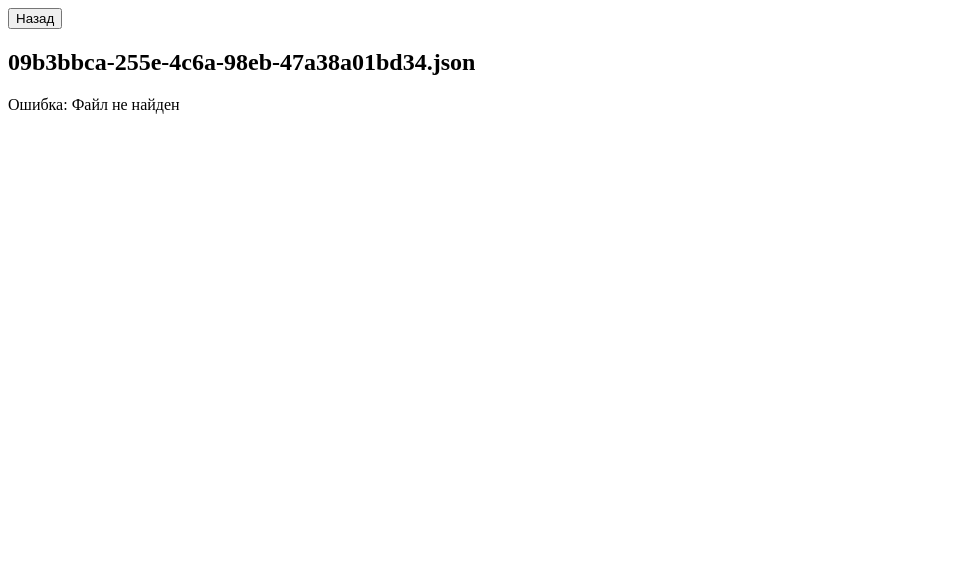
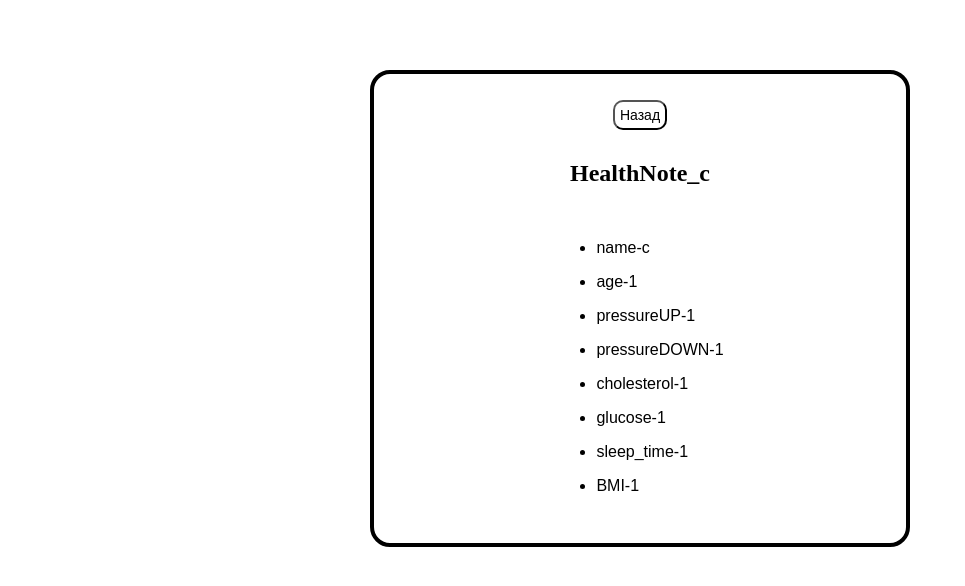
Before and after one commit to FedoseykinaDaria/lab3, a Django app: page /show/09b3bbca-255e-4c6a-98eb-47a38a01bd34.json/ in a window 1280 px wide. Shown: the top 586 px of the page, without its empty margins (0-965 px from the left). Run offline with Django 5.2, Linux system fonts and the light colour scheme.

Commit message:
Fix adding files and styles

```diff
--- /dev/null
+++ b/Health/health.json
@@ -0,0 +1,24 @@
+{
+    "e13a4512-3ad8-430a-856f-22cd6fcd786f.json": {
+        "name": "a",
+        "age": 1,
+        "pressureUP": 1,
+        "pressureDOWN": 1,
+        "cholesterol": 1,
+        "glucose": 1,
+        "sleep_time": 1,
+        "BMI": 1,
+        "title": "HealthNote_a"
+    },
+    "09b3bbca-255e-4c6a-98eb-47a38a01bd34.json": {
+        "name": "c",
+        "age": 1,
+        "pressureUP": 1,
+        "pressureDOWN": 1,
+        "cholesterol": 1,
+        "glucose": 1,
+        "sleep_time": 1,
+        "BMI": 1,
+        "title": "HealthNote_c"
+    }
+}
--- /dev/null
+++ b/health_tracker/templates/base.html
@@ -0,0 +1,40 @@
+<!DOCTYPE html>
+<html>
+    <head>
+        <meta charset="utf-8"/>
+        <title> {% block title %} {% endblock title %} </title>
+        <style>
+            h1{
+                font-size: 32px;
+                font-family: sans-serif;
+            }
+            p{
+                font-size: 16px;
+                font-family: sans-serif;
+            }
+            .content_block{
+                border-color: black;
+                border-style: solid;
+                border-radius: 20px;
+                border-width: 4px;
+                display: flex;
+                flex-direction: column;
+                flex-wrap: wrap;
+                padding: 16px;
+                align-items: center;
+                width:500px;
+                margin: auto;
+                margin-top: 70px;
+            }
+            button{
+                margin: 10px;
+                padding: 5px;
+                border-radius: 10px;
+                font-size: 14px;
+                background-color: white;
+            }
+        </style>
+    </head>
+    <body>
+        <div class = "content_block">{% block content %}{% endblock content %}</div>
+    </body>
--- a/health_tracker/templates/health_tracker/json_info.html
+++ b/health_tracker/templates/health_tracker/json_info.html
@@ -1,28 +1,27 @@
-<!DOCTYPE html>
-<html>
-    <head>
-        <meta charset="utf-8"/>
-        <title> Просмотр файла </title>
-    </head>
-    <body>
+{% extends "base.html" %}
+{% block title %} Записать данные {% endblock title %}
+{% block content %}
     <a href = "{% url 'HomePage' %}">
         <button> Назад </button>
     </a>
 
-        <h2>{{ name }}</h2>
-
     {% if error %}
         <p>Ошибка: {{ error }}</p>
+
     {% else %}
+        {% for key, value in data.items %}
+            {%if key == name %}
+                <h2>{{user_name}}</h2>
                 <ul>
-                {% for d in data %}
-                    {% for key, value in d.items %}
+                    {% for key_note, value_note in value.items%}
+                        {% if key_note != 'title' %}
                             <li>
-                            <p>{{ key }}-{{ value }}</p>
+                                <p>{{ key_note }}-{{ value_note }}</p>
                             </li>
-                    {% endfor %}
+                        {% endif %}
                     {% endfor %}
                 </ul>
+            {%endif%}
+        {% endfor %}
     {% endif %}
-    </body>
-</html>
+{% endblock content %}
--- a/health_tracker/views.py
+++ b/health_tracker/views.py
@@ -10,22 +10,25 @@ import os
 import uuid
 import json
 
+folder_path = os.path.join(settings.BASE_DIR, 'Health')
+file_names = {}
+
 #Сохранение данных с формы пользователя
 def SaveUserData(data):
-    folder_path = os.path.join(settings.BASE_DIR, 'Health')
     os.makedirs(folder_path, exist_ok = True)
 
-    file_name = FileName('health_note', '.json')
+    file_name = FileName('.json')
 
-    file_path = os.path.join(folder_path, file_name)
+    file_path = os.path.join(folder_path, 'health.json')
     if not os.path.exists(file_path):
         with open(file_path, 'w') as f:
-            json.dump([], f)
+            json.dump({}, f)
 
-    with open(file_path, 'r+', encoding='utf') as f:
-        health = json.load(f)
-        health.append(data)
-        f.seek(0)
+    with open(file_path, 'r+', encoding='utf-8') as f:
+        health = dict(json.load(f))
+        data['title'] =  "HealthNote_" + data['name']
+        health[file_name] = data
+        f.seek(0, 0)
         json.dump(health, f, ensure_ascii = False, indent = 4)
 
 #Загрузка формы
@@ -41,23 +44,12 @@ def HealthForm(request):
 
     return render(request, 'health_tracker/health_form.html', {'form': form})
 
-#Загрузка списка записей на домашнюю страницу
-#def HealthList(request):
-#    file_path = os.path.join(settings.BASE_DIR, 'Health', 'health.json')
-#    health_notes = []
-
-#    if os.path.exists(file_path):
-#        with open(file_path, 'r') as f:
-#            health_notes = json.load(f)
-
-#    return render(request, 'health_tracker/health_home.html', {'health_notes': health_notes})
-
 #Зарузка формы загрузки файла
 def UploadedFileForm(request):
     if request.method == 'POST':
         form = UploadFile(request.POST, request.FILES)
         if form.is_valid():
-            HandleUploadedFile(form.cleaned_data['title'], form.cleaned_data['file'])
+            HandleUploadedFile(form.cleaned_data, request.FILES['file'])
             return HttpResponseRedirect('/')
 
     else:
@@ -66,39 +58,59 @@ def UploadedFileForm(request):
     return render(request, 'health_tracker/health_files.html', {'form': form})
 
 #Запись файла на сервер
-def HandleUploadedFile(title, file):
-    with open(f"Health/{FileName(title, file)}", "wb+") as destination:
-        for chunk in file.chunks():
-            destination.write(chunk)
+def HandleUploadedFile(data, upload_file):
+    upload_file.seek(0)
+    upload_data = upload_file.read().decode('utf-8')
+
+    new_data = json.loads(upload_data)
+
+    file_path = os.path.join(folder_path, 'health.json')
+
+    os.makedirs(folder_path, exist_ok = True)
+
+    with open(file_path, 'r', encoding='utf-8') as f:
+        existing_data = dict(json.load(f))
+
+    if isinstance(new_data, dict):
+        for key, value in new_data.items():
+            unique_name = FileName('.json')
+            existing_data[unique_name] = value
+            file_names[unique_name] = f"{data['title']}_{upload_file.name}"
+
+    with open(file_path, 'w', encoding='utf-8') as f:
+        json.dump(existing_data, f, ensure_ascii = False, indent = 4)
 
 #Загрузка домашней страницы
 def HomePage(request):
-    folder_path = os.path.join(settings.BASE_DIR, 'Health')
+    file_path = os.path.join(folder_path, 'health.json')
 
-    files = []
-    if os.path.exists(folder_path):
-        for file in os.listdir(folder_path):
-            files.append(file)
+    if not os.path.exists(file_path):
+        with open(file_path, 'w') as f:
+            json.dump({}, f)
 
-    return render(request, 'health_tracker/health_home.html', {'files': files})
+    with open(file_path, 'r', encoding='utf-8') as f:
+        health = dict(json.load(f))
+        for key, value in health.items():
+            file_names[key] = value['title']
 
+    return render(request, 'health_tracker/health_home.html', {'file_names': file_names})
+
+#Передача информации о файле
 def JSONInfo(request, name):
-    file_path = os.path.join(settings.BASE_DIR, 'Health', name)
+    file_path = os.path.join(settings.BASE_DIR, 'Health', 'health.json')
 
     if os.path.exists(file_path):
         try:
             with open(file_path, 'r') as f:
                 data = json.load(f)
-            return render(request, 'health_tracker/json_info.html', {'name': name, 'data': data})
+            return render(request, 'health_tracker/json_info.html', {'name': name, 'data': data, 'user_name':file_names[name]})
         except:
             return render(request, 'health_tracker/json_info.html', {'name': name, 'error': 'Ошибка чтения'})
     else:
         return render(request, 'health_tracker/json_info.html', {'name': name, 'error': 'Файл не найден'})
 
 #Генерация уникального имения для файла
-def FileName(title, file):
-    name = title
-
+def FileName(file):
     if type(file) == str:
         ext = file
     else:
@@ -110,4 +122,4 @@ def FileName(title, file):
 
     unique_name = str(uuid.uuid4())
 
-    return f"{name}_{unique_name}{ext}"
+    return f"{unique_name}{ext}"
```
Also changed, not shown: Health/new_health.json (added, +13 -0 lines), health_tracker/file_form.py (+24 -3 lines), health_tracker/templates/health_tracker/health_files.html (+4 -9 lines), health_tracker/templates/health_tracker/health_form.html (+4 -9 lines), health_tracker/templates/health_tracker/health_home.html (+10 -12 lines). Lines whose indentation alone changed are shown as unchanged.
